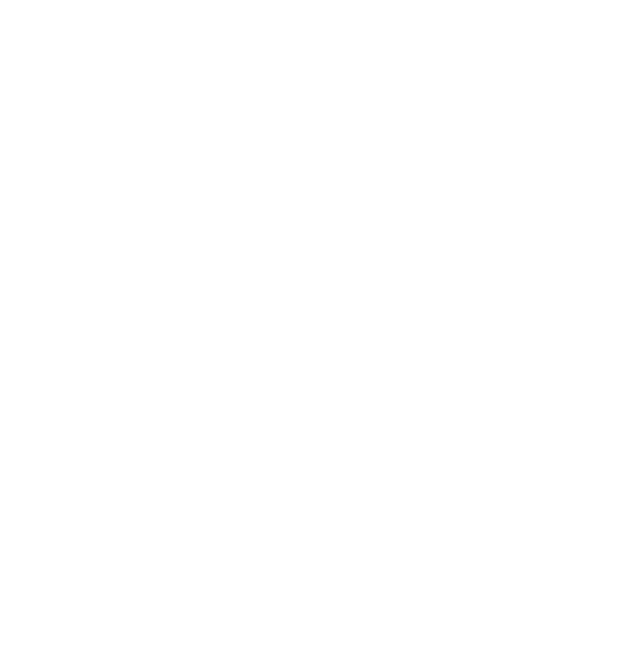
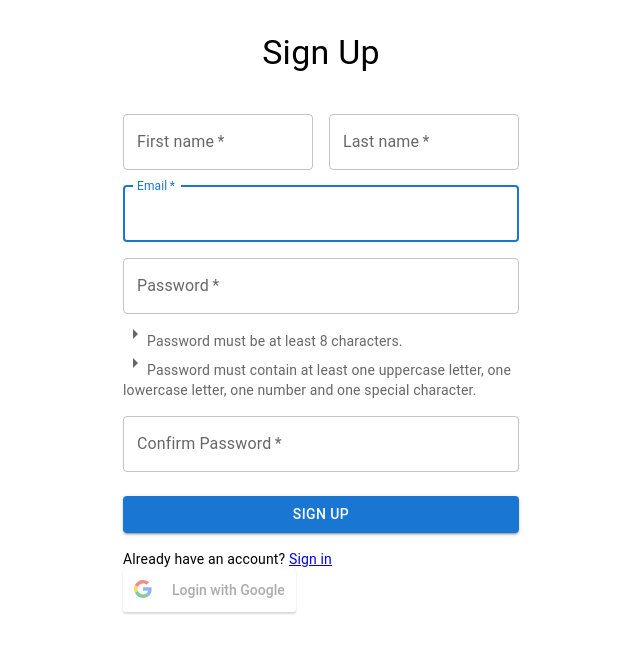
Before and after one commit to huyen2002/todo-app, a React (Create React App) app: page /sign-up in a window 1280 px wide. Before the commit this address had no page. Shown: the top 652 px of the page, without its empty margins (319-959 px from the left). Built offline with nearby package versions, Linux system fonts and the light colour scheme.

Commit message:
add sign up component with material ui

```diff
--- a/public/index.html
+++ b/public/index.html
@@ -26,6 +26,7 @@
     -->
     <title>React App</title>
     <script src="https://unpkg.com/ionicons@4.5.10-0/dist/ionicons.js"></script>
+    <script src="https://accounts.google.com/gsi/client" async defer></script>
   </head>
   <body>
     <noscript>You need to enable JavaScript to run this app.</noscript>
--- a/src/App.jsx
+++ b/src/App.jsx
@@ -1,8 +1,5 @@
-import { useState } from "react";
 import "./App.css";
-import Content from "./components/Content";
 import FilterableTask from "./components/FilterableTask";
-import Header from "./components/Header";
 import SideBar from "./components/SideBar";
 function App() {
   return (
--- a/src/components/Header.css
+++ b/src/components/Header.css
@@ -74,3 +74,6 @@
     font-size: 1.2rem;
   }
 }
+.header-sign-up ion-icon {
+  color: white;
+}
--- a/src/components/Header.jsx
+++ b/src/components/Header.jsx
@@ -1,4 +1,5 @@
 // import { useState } from "react";
+import { Link } from "react-router-dom";
 import "./Header.css";
 import SearchBar from "./SearchBar";
 function Header() {
@@ -8,7 +9,7 @@
         <span className="header__logo">TO DO</span>
       </div>
 
-      <SearchBar/>
+      <SearchBar />
       <ul className="header__container">
         <li className="header__container__item">
           <ion-icon name="settings"></ion-icon>
@@ -17,7 +18,12 @@
           <ion-icon name="help-circle-outline"></ion-icon>
         </li>
         <li className="header__container__item">
-          <ion-icon name="notifications-outline"></ion-icon>
+
+            <Link className="header-sign-up" to="/sign-up">
+              <ion-icon name="contact"></ion-icon>
+            </Link>
+
+
         </li>
       </ul>
     </div>
--- /dev/null
+++ b/src/components/SignUp.jsx
@@ -0,0 +1,252 @@
+import { Box, Container } from "@mui/system";
+import { Grid, Typography, TextField, Button, inputAdornmentClasses } from "@mui/material";
+import { Link } from "react-router-dom";
+import { useForm } from "react-hook-form";
+import ArrowRightIcon from "@mui/icons-material/ArrowRight";
+import { GoogleLogin } from "react-google-login";
+import { useState } from "react";
+
+export const refreshTokenSetup = (res) => {
+  // Timing to renew access token
+  let refreshTiming = (res.tokenObj.expires_in || 3600 - 5 * 60) * 1000;
+
+  const refreshToken = async () => {
+    const newAuthRes = await res.reloadAuthResponse();
+    refreshTiming = (newAuthRes.expires_in || 3600 - 5 * 60) * 1000;
+    console.log("newAuthRes:", newAuthRes);
+    // saveUserToken(newAuthRes.access_token);  <-- save new token
+    localStorage.setItem("loginData", newAuthRes.id_token);
+
+    // Setup the other timer after the first one
+    setTimeout(refreshToken, refreshTiming);
+  };
+
+  // Setup first refresh timer
+  setTimeout(refreshToken, refreshTiming);
+};
+
+function SignUp() {
+
+
+  const [loginData, setLoginData] = useState(
+    localStorage.getItem("loginData")
+      ? JSON.parse(localStorage.getItem("loginData"))
+      : null
+  );
+
+  const handleFailure = (result) => {
+    // alert(result);
+    console.log(result);
+  };
+
+  const handleLogin = async (googleData) => {
+    const res = await fetch("/api/google-login", { // <-- change to /api/login
+      method: "POST", // <-- change to POST
+      body: JSON.stringify({
+        token: googleData.tokenId,
+      }),
+      headers: {
+        "Content-Type": "application/json",
+      },
+    });
+
+    const data = await res.json();
+    setLoginData(data);
+    localStorage.setItem("loginData", JSON.stringify(data));
+  };
+  const handleLogout = () => {
+    localStorage.removeItem("loginData");
+    setLoginData(null);
+  };
+
+
+  const {
+    register,
+    handleSubmit,
+    watch,
+    formState: { errors },
+  } = useForm();
+
+  const onSubmit = (data) => {
+    console.log(data);
+  };
+
+  return (
+    <Container maxWidth="xs">
+      <Typography variant="h4" sx={{ mt: 4, mb: 5 }} align="center">
+        Sign Up
+      </Typography>
+      <form onSubmit={handleSubmit(onSubmit)} noValidate>
+        <Box sx={{ mt: 3 }}>
+          <Grid container spacing={2}>
+            <Grid item xs={12} sm={6}>
+              <TextField
+                autoComplete="given-name"
+                name="firstName"
+                required
+                fullWidth
+                id="firstName"
+                label="First name"
+                autoFocus
+                {...register("firstName", {
+                  required: "Please enter your first name",
+                })}
+                error={!!errors?.firstName}
+                helperText={errors?.firstName ? errors.firstName.message : ""}
+              />
+            </Grid>
+            <Grid item xs={12} sm={6}>
+              <TextField
+                autoComplete="given-name"
+                name="lastName"
+                required
+                fullWidth
+                id="lastName"
+                label="Last name"
+                autoFocus
+                {...register("lastName", {
+                  required: "Please enter your last name",
+                })}
+                error={!!errors?.lastName}
+                helperText={errors?.lastName ? errors.lastName.message : ""}
+              />
+            </Grid>
+            <Grid item xs={12}>
+              <TextField
+                variant="outlined"
+                label="Email"
+                fullWidth
+                autoComplete="email"
+                autoFocus
+                required
+                {...register("email", {
+                  required: "Please enter your email",
+                  pattern: {
+                    value: /^[A-Z0-9._%+-]+@[A-Z0-9.-]+\.[A-Z]{2,}$/i,
+                    message: "Invalid email address",
+                  },
+                })}
+                error={errors?.email}
+                helperText={errors?.email ? errors.email.message : null}
+              />
+            </Grid>
+            <Grid item xs={12}>
+              <TextField
+                required
+                fullWidth
+                id="password"
+                label="Password"
+                name="password"
+                autoComplete="password"
+                type="password"
+                {...register("password", {
+                  required: "Please enter your password",
+                  minLength: {
+                    value: 8,
+                    message: "Password must be at least 8 characters",
+                  },
+                  pattern: {
+                    value:
+                      /^(?=.*[a-z])(?=.*[A-Z])(?=.*\d)(?=.*[@$!%*?&])[A-Za-z\d@$!%*?&]{8,}$/,
+                    message:
+                      "Password must contain at least one uppercase letter, one lowercase letter, one number and one special character",
+                  },
+                })}
+                error={errors?.password}
+                helperText={errors?.password ? errors.password.message : null}
+              />
+
+              <Typography
+                variant="body2"
+                color="textSecondary"
+                align="left"
+                sx={{ mt: 1 }}>
+                <ArrowRightIcon />
+                Password must be at least 8 characters.
+              </Typography>
+              <Typography variant="body2" color="textSecondary" align="left">
+                <ArrowRightIcon />
+                Password must contain at least one uppercase letter, one
+                lowercase letter, one number and one special character.
+              </Typography>
+            </Grid>
+            <Grid item xs={12}>
+              <TextField
+                required
+                fullWidth
+                id="confirmPassword"
+                label="Confirm Password"
+                name="confirmPassword"
+                autoComplete="confirmPassword"
+                type="password"
+                {...register("confirm_password", {
+                  required: true,
+                  validate: (val) => {
+                    if (watch("password") !== val) {
+                      return "Your passwords do no match";
+                    }
+                  },
+                })}
+                error={errors?.confirm_password}
+                helperText={
+                  errors?.confirm_password
+                    ? errors.confirm_password.message
+                    : null
+                }
+              />
+            </Grid>
+          </Grid>
+          <Button
+            type="submit"
+            variant="contained"
+            color="primary"
+            fullWidth
+            sx={{ mt: 3, mb: 2 }}
+            className="submit">
+            Sign Up
+          </Button>
+
+          <Grid container justify="flex-end">
+            <Grid item>
+              <Typography variant="body2">
+                Already have an account?{" "}
+                <Link to="/sign-in" variant="body2">
+                  Sign in
+                </Link>
+              </Typography>
+            </Grid>
+          </Grid>
+
+          {loginData ? (
+            <Box>
+              <Typography variant="h5" component="h1" gutterBottom>
+                Welcome {loginData.email}
+              </Typography>
+              <Typography variant="body1" component="p" gutterBottom>
+                You are logged in.
+              </Typography>
+              <Button
+                variant="contained"
+                color="primary"
+                onClick={handleLogout}>
+                Logout
+              </Button>
+            </Box>
+          ) : (
+
+              <GoogleLogin
+                clientId={process.env.REACT_APP_GOOGLE_CLIENT_ID}
+                buttonText="Login with Google"
+                onSuccess={handleLogin}
+                onFailure={handleFailure}
+                  cookiePolicy={"single_host_origin"}
+
+              />
+
+          )}
+        </Box>
+      </form>
+    </Container>
+  );
+}
+export default SignUp;
--- a/src/index.js
+++ b/src/index.js
@@ -6,6 +6,8 @@
 import { BrowserRouter, Routes, Route } from "react-router-dom";
 
 import Page from "./components/Page";
+import SignUp from "./components/SignUp";
+
 const root = ReactDOM.createRoot(document.getElementById("root"));
 root.render(
   <React.StrictMode>
@@ -17,6 +19,7 @@
         <Route path="/tasks" element={<Page />}></Route>
         <Route path="/completed" element={<Page />}></Route>
         <Route path="/search" element={<Page />}></Route>
+      <Route path="/sign-up" element={<SignUp />}></Route>
       </Routes>
     </BrowserRouter>
   </React.StrictMode>
```
Also changed, not shown: package.json (+7 -0 lines), 2 other files (tests, documents, lock files or other folders).
